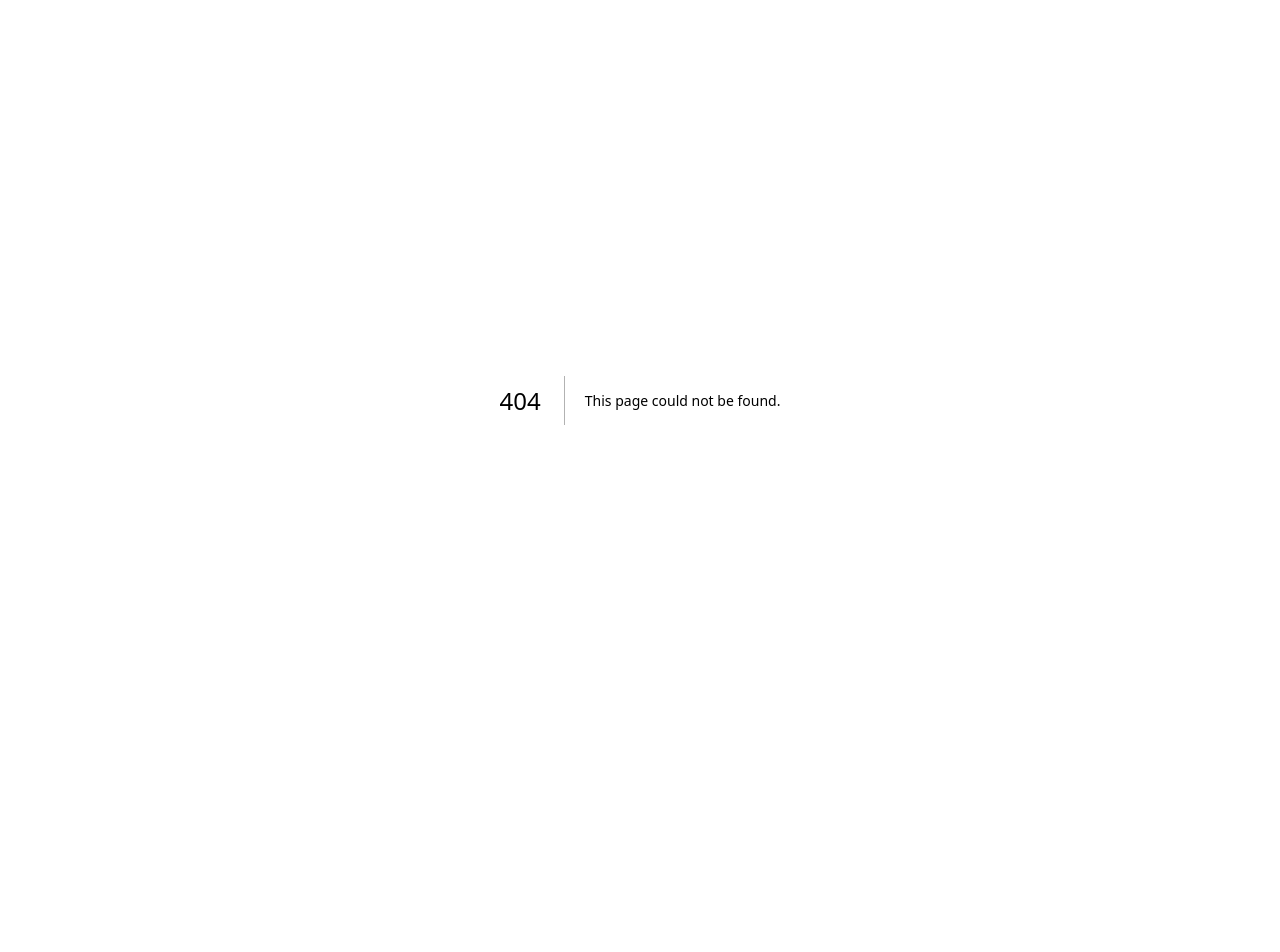
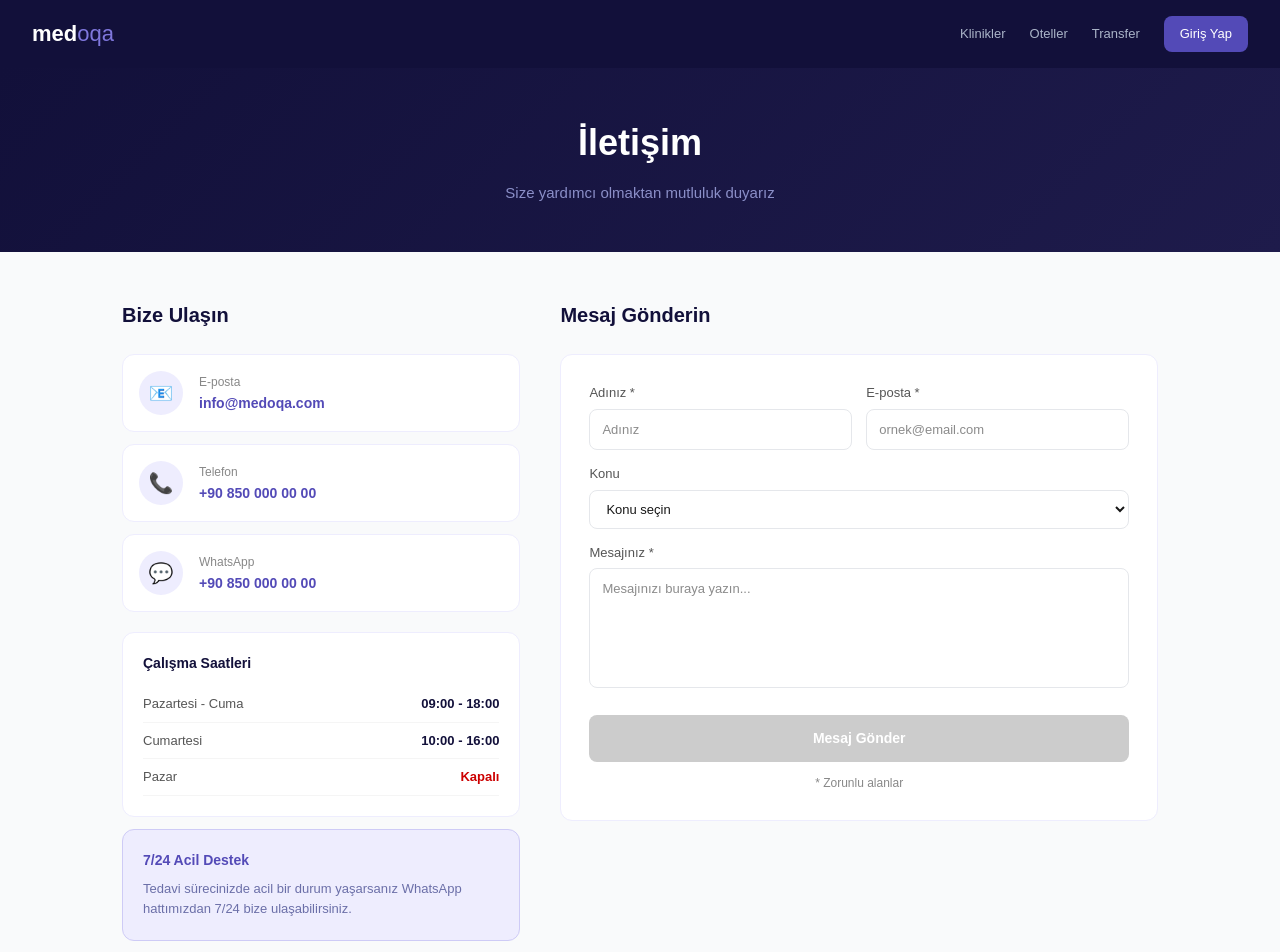
Before and after one commit to oznhaksever-source/Clinyo, a Next.js app: page /iletisim in a window 1280 px wide. Before the commit this address had no page. Shown: the top 952 px of the page. Before the commit the page ends 800 px from the top, so only its background shows below. Built offline with nearby package versions, Linux system fonts and the light colour scheme.

Commit message:
iletisim sayfasi eklendi

```diff
--- /dev/null
+++ b/app/iletisim/page.tsx
@@ -0,0 +1,139 @@
+"use client";
+import { useState } from "react";
+
+export default function Iletisim() {
+  const [ad, setAd] = useState("");
+  const [email, setEmail] = useState("");
+  const [konu, setKonu] = useState("");
+  const [mesaj, setMesaj] = useState("");
+  const [gonderildi, setGonderildi] = useState(false);
+
+  function gonder() {
+    if (ad && email && mesaj) {
+      setGonderildi(true);
+    }
+  }
+
+  return (
+    <main style={{ minHeight: "100vh", background: "#f9fafb", fontFamily: "sans-serif" }}>
+
+      <nav style={{ background: "#12103a", padding: "16px 32px", display: "flex", justifyContent: "space-between", alignItems: "center" }}>
+        <a href="/" style={{ fontSize: "22px", fontWeight: 700, color: "#fff", textDecoration: "none" }}>
+          med<span style={{ color: "#7F77DD", fontWeight: 300 }}>oqa</span>
+        </a>
+        <div style={{ display: "flex", gap: "24px", alignItems: "center" }}>
+          <a href="/klinikler" style={{ color: "#aab4c8", fontSize: "13px", textDecoration: "none" }}>Klinikler</a>
+          <a href="/oteller" style={{ color: "#aab4c8", fontSize: "13px", textDecoration: "none" }}>Oteller</a>
+          <a href="/transfer" style={{ color: "#aab4c8", fontSize: "13px", textDecoration: "none" }}>Transfer</a>
+          <a href="/giris" style={{ background: "#534AB7", color: "#fff", padding: "8px 16px", borderRadius: "8px", fontSize: "13px", textDecoration: "none" }}>Giriş Yap</a>
+        </div>
+      </nav>
+
+      <section style={{ background: "linear-gradient(135deg, #12103a 0%, #1e1b4b 100%)", padding: "48px 32px", textAlign: "center" }}>
+        <h1 style={{ color: "#fff", fontSize: "36px", fontWeight: 700, marginBottom: "12px" }}>İletişim</h1>
+        <p style={{ color: "#8b8fc8", fontSize: "15px" }}>Size yardımcı olmaktan mutluluk duyarız</p>
+      </section>
+
+      <div style={{ maxWidth: "1100px", margin: "0 auto", padding: "48px 32px", display: "grid", gridTemplateColumns: "1fr 1.5fr", gap: "40px" }}>
+
+        <div>
+          <h2 style={{ fontSize: "20px", fontWeight: 700, color: "#12103a", marginBottom: "24px" }}>Bize Ulaşın</h2>
+
+          {[
+            { ikon: "📧", baslik: "E-posta", deger: "info@medoqa.com", link: "mailto:info@medoqa.com" },
+            { ikon: "📞", baslik: "Telefon", deger: "+90 850 000 00 00", link: "tel:+908500000000" },
+            { ikon: "💬", baslik: "WhatsApp", deger: "+90 850 000 00 00", link: "https://wa.me/908500000000" },
+          ].map((item) => (
+            <a key={item.baslik} href={item.link} style={{ display: "flex", alignItems: "center", gap: "16px", padding: "16px", background: "#fff", border: "1px solid #EEEDFE", borderRadius: "12px", marginBottom: "12px", textDecoration: "none" }}>
+              <div style={{ width: "44px", height: "44px", background: "#EEEDFE", borderRadius: "50%", display: "flex", alignItems: "center", justifyContent: "center", fontSize: "20px", flexShrink: 0 }}>{item.ikon}</div>
+              <div>
+                <div style={{ fontSize: "12px", color: "#888", marginBottom: "2px" }}>{item.baslik}</div>
+                <div style={{ fontSize: "14px", fontWeight: 600, color: "#534AB7" }}>{item.deger}</div>
+              </div>
+            </a>
+          ))}
+
+          <div style={{ background: "#fff", border: "1px solid #EEEDFE", borderRadius: "12px", padding: "20px", marginTop: "20px" }}>
+            <h3 style={{ fontSize: "14px", fontWeight: 700, color: "#12103a", marginBottom: "12px" }}>Çalışma Saatleri</h3>
+            {[
+              { gun: "Pazartesi - Cuma", saat: "09:00 - 18:00" },
+              { gun: "Cumartesi", saat: "10:00 - 16:00" },
+              { gun: "Pazar", saat: "Kapalı" },
+            ].map((item) => (
+              <div key={item.gun} style={{ display: "flex", justifyContent: "space-between", padding: "8px 0", borderBottom: "1px solid #f5f5f5", fontSize: "13px" }}>
+                <span style={{ color: "#555" }}>{item.gun}</span>
+                <span style={{ fontWeight: 600, color: item.saat === "Kapalı" ? "#c00" : "#12103a" }}>{item.saat}</span>
+              </div>
+            ))}
+          </div>
+
+          <div style={{ background: "#EEEDFE", border: "1px solid #CECBF6", borderRadius: "12px", padding: "20px", marginTop: "12px" }}>
+            <h3 style={{ fontSize: "14px", fontWeight: 700, color: "#534AB7", marginBottom: "8px" }}>7/24 Acil Destek</h3>
+            <p style={{ fontSize: "13px", color: "#6b6fa8", lineHeight: 1.6 }}>Tedavi sürecinizde acil bir durum yaşarsanız WhatsApp hattımızdan 7/24 bize ulaşabilirsiniz.</p>
+          </div>
+        </div>
+
+        <div>
+          <h2 style={{ fontSize: "20px", fontWeight: 700, color: "#12103a", marginBottom: "24px" }}>Mesaj Gönderin</h2>
+
+          {gonderildi ? (
+            <div style={{ background: "#f0fff4", border: "1px solid #9f9", borderRadius: "12px", padding: "40px", textAlign: "center" }}>
+              <div style={{ fontSize: "48px", marginBottom: "16px" }}>✅</div>
+              <h3 style={{ fontSize: "18px", fontWeight: 700, color: "#0a7a3a", marginBottom: "8px" }}>Mesajınız İletildi!</h3>
+              <p style={{ fontSize: "13px", color: "#555" }}>En kısa sürede size geri döneceğiz. Ortalama yanıt süremiz 2-4 saattir.</p>
+              <button onClick={() => { setGonderildi(false); setAd(""); setEmail(""); setKonu(""); setMesaj(""); }} style={{ marginTop: "16px", background: "#534AB7", color: "#fff", border: "none", padding: "10px 20px", borderRadius: "8px", fontSize: "13px", cursor: "pointer" }}>
+                Yeni Mesaj Gönder
+              </button>
+            </div>
+          ) : (
+            <div style={{ background: "#fff", border: "1px solid #EEEDFE", borderRadius: "12px", padding: "28px" }}>
+              <div style={{ display: "grid", gridTemplateColumns: "1fr 1fr", gap: "14px", marginBottom: "14px" }}>
+                <div>
+                  <label style={{ fontSize: "13px", color: "#555", display: "block", marginBottom: "6px" }}>Adınız *</label>
+                  <input type="text" placeholder="Adınız" value={ad} onChange={(e) => setAd(e.target.value)} style={{ width: "100%", border: "1px solid #e5e7eb", borderRadius: "8px", padding: "10px 12px", fontSize: "13px", boxSizing: "border-box", outline: "none" }} />
+                </div>
+                <div>
+                  <label style={{ fontSize: "13px", color: "#555", display: "block", marginBottom: "6px" }}>E-posta *</label>
+                  <input type="email" placeholder="ornek@email.com" value={email} onChange={(e) => setEmail(e.target.value)} style={{ width: "100%", border: "1px solid #e5e7eb", borderRadius: "8px", padding: "10px 12px", fontSize: "13px", boxSizing: "border-box", outline: "none" }} />
+                </div>
+              </div>
+              <div style={{ marginBottom: "14px" }}>
+                <label style={{ fontSize: "13px", color: "#555", display: "block", marginBottom: "6px" }}>Konu</label>
+                <select value={konu} onChange={(e) => setKonu(e.target.value)} style={{ width: "100%", border: "1px solid #e5e7eb", borderRadius: "8px", padding: "10px 12px", fontSize: "13px", outline: "none", background: "#fff" }}>
+                  <option value="">Konu seçin</option>
+                  <option value="genel">Genel Bilgi</option>
+                  <option value="klinik">Klinik Hakkında</option>
+                  <option value="odeme">Ödeme ve Fatura</option>
+                  <option value="sikayet">Şikayet</option>
+                  <option value="itiraz">İtiraz</option>
+                  <option value="diger">Diğer</option>
+                </select>
+              </div>
+              <div style={{ marginBottom: "20px" }}>
+                <label style={{ fontSize: "13px", color: "#555", display: "block", marginBottom: "6px" }}>Mesajınız *</label>
+                <textarea rows={5} placeholder="Mesajınızı buraya yazın..." value={mesaj} onChange={(e) => setMesaj(e.target.value)} style={{ width: "100%", border: "1px solid #e5e7eb", borderRadius: "8px", padding: "10px 12px", fontSize: "13px", boxSizing: "border-box", outline: "none", resize: "none" }} />
+              </div>
+              <button onClick={gonder} disabled={!ad || !email || !mesaj} style={{ width: "100%", background: ad && email && mesaj ? "#534AB7" : "#ccc", color: "#fff", border: "none", padding: "13px", borderRadius: "8px", fontSize: "14px", cursor: ad && email && mesaj ? "pointer" : "not-allowed", fontWeight: 600 }}>
+                Mesaj Gönder
+              </button>
+              <p style={{ fontSize: "12px", color: "#888", textAlign: "center", marginTop: "12px" }}>* Zorunlu alanlar</p>
+            </div>
+          )}
+        </div>
+      </div>
+
+      <footer style={{ background: "#12103a", padding: "24px 32px", display: "flex", justifyContent: "space-between", alignItems: "center" }}>
+        <div style={{ fontSize: "18px", fontWeight: 700, color: "#fff" }}>
+          med<span style={{ color: "#7F77DD", fontWeight: 300 }}>oqa</span>
+        </div>
+        <div style={{ display: "flex", gap: "24px" }}>
+          {["Gizlilik", "KVKK", "İletişim", "Blog"].map((l) => (
+            <a key={l} href="#" style={{ color: "#6b6fa8", fontSize: "12px", textDecoration: "none" }}>{l}</a>
+          ))}
+        </div>
+        <div style={{ fontSize: "12px", color: "#6b6fa8" }}>2024 Medoqa. Tüm hakları saklıdır.</div>
+      </footer>
+
+    </main>
+  );
+}
```
